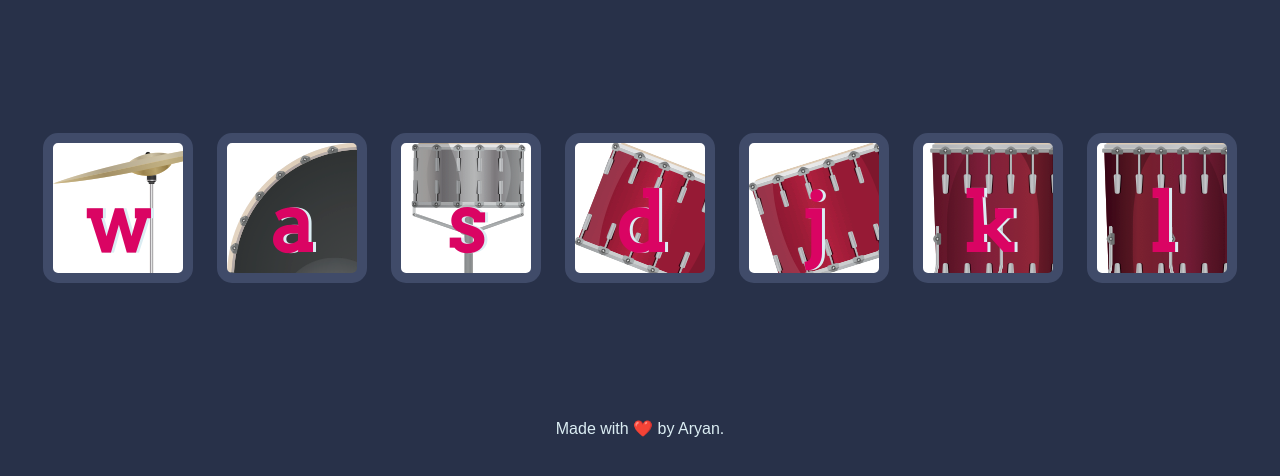
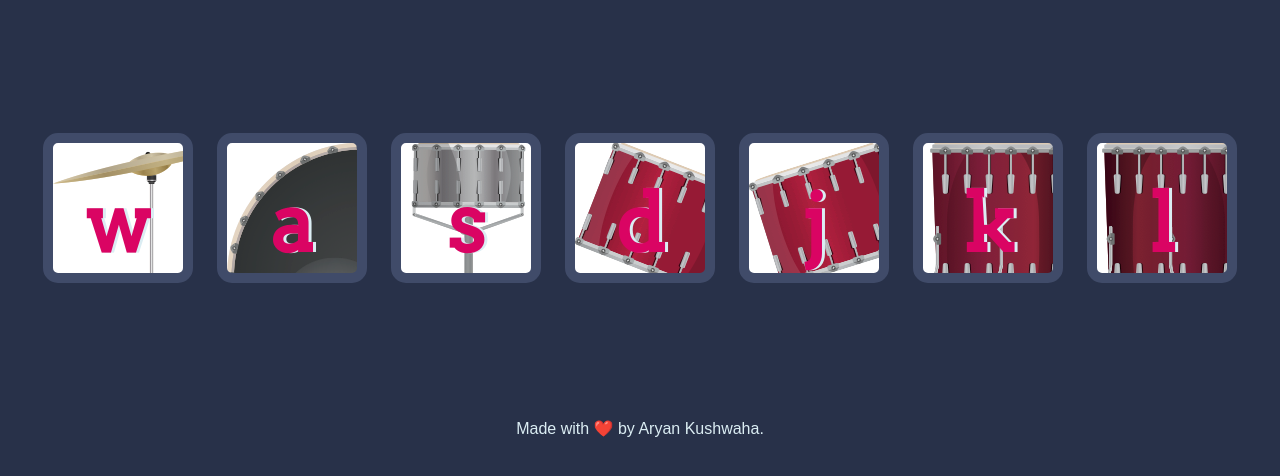
Before and after one commit to aryan1544871/drum-band, a plain HTML site: page index.html in a window 1280 px wide. Shown: the part 156-632 px from the top of the page. Drawn offline with Linux system fonts and the light colour scheme.

Commit message:
changed the dev name

```diff
--- a/index.html
+++ b/index.html
@@ -21,7 +21,7 @@
     <button class="l drum">l</button>
   </div>
   <footer>
-    Made with ❤️ by Aryan.
+    Made with ❤️ by Aryan Kushwaha.
   </footer>
 
   <script src = "./index.js"></script>
```
